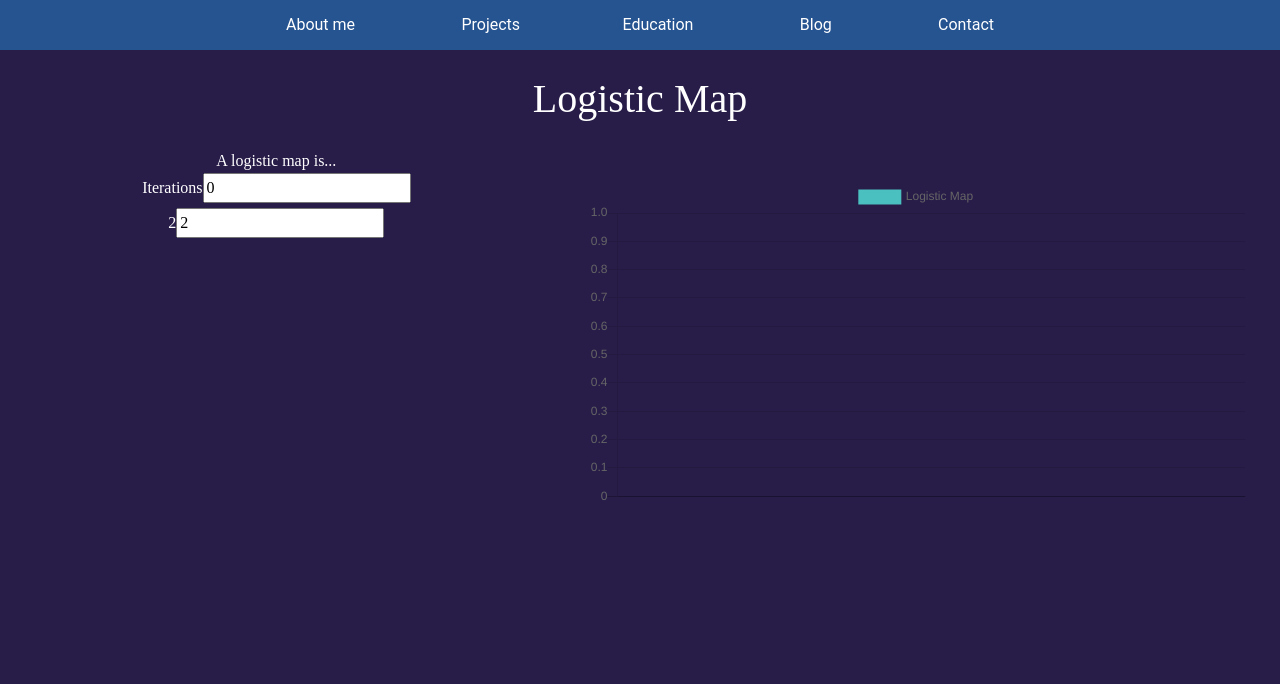
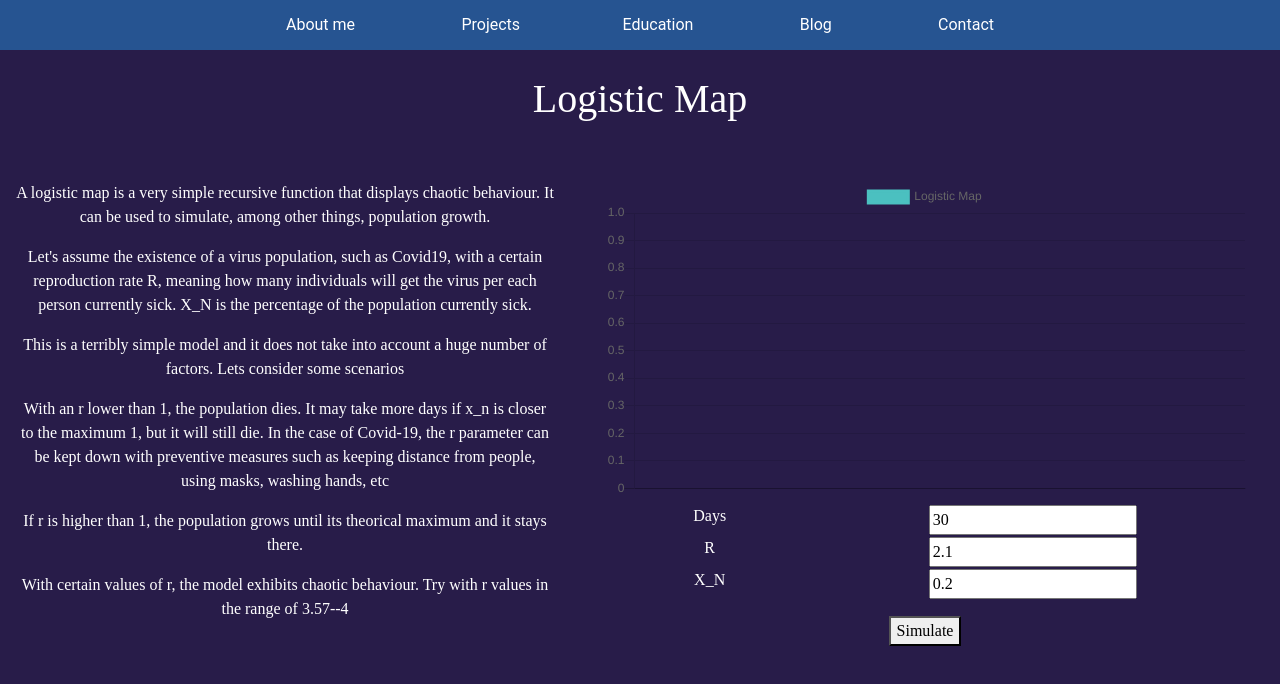
Before and after one commit to AlejandroFNadal/myPortfolio, a React (Create React App) app: page /logisticMap in a window 1280 px wide. Shown: the top 684 px of the page. Built offline with nearby package versions, Linux system fonts and the light colour scheme; what webfontloader would draw is missing.

Commit message:
Logistic Map finish. Merge with master, add to projects

```diff
--- a/src/App.css
+++ b/src/App.css
@@ -336,5 +336,26 @@ h3{
 }
 
 #lm-theory-selection{
+  margin:1em;
   width:50%;
 }
+#lm-definition{
+  margin-top:1em;
+  margin-bottom:1em;
+}
+#lm-parameter-selector form{
+  display:grid;
+ grid-template-columns: 1fr 2fr;
+}
+
+#lm-labels{
+  display:block;
+}
+#lm-inputs input{
+  margin:1px;
+}
+
+#lm-button{
+  margin:auto;
+  margin-top:1em;
+}
--- a/src/components/LogisticMap.js
+++ b/src/components/LogisticMap.js
@@ -4,24 +4,30 @@ import {Line} from 'react-chartjs-2';
 
 
 function genValues(iterations, t, x_n, r,hlogMapArray, xlogMapArray){
+    console.log("Inside genValues")
     if(t < iterations)
     {
+        hlogMapArray.push(x_n)
         t+=1;
         x_n= r*x_n*(1-x_n);
-        console.log(x_n)
         xlogMapArray.push(t)
-        hlogMapArray.push(x_n)
         return genValues(iterations,t,x_n,r,hlogMapArray,xlogMapArray);
     }
+    if(t=== iterations)
+    {
+        console.log("Inside hlogMapArray")
+        console.log(hlogMapArray)
+        return [hlogMapArray, xlogMapArray]
+    }
 
-}
-
+};
 class LogisticMap extends React.Component{
     constructor(props){
         super(props);
         this.state={
-            iteration:0,
-            r:2,
+            iteration:30,
+            r:2.1,
+            x_n:0.2,
             data : {
                 labels: [],
                 datasets:
@@ -51,21 +57,49 @@ class LogisticMap extends React.Component{
         this.node=React.createRef();
         this.handleRChange= this.handleRChange.bind(this);
         this.handleIterationChange=this.handleIterationChange.bind(this);
+        this.handleX_NChange=this.handleX_NChange.bind(this);
+        this.simulate = this.simulate.bind(this);
+        //var values = genValues(this.state.iteration,0,this.state.x_n,this.state.r,this.state.data.datasets[0].data, this.state.data.labels)
+
     }
     handleRChange(event){
+        this.setState({r:event.target.value})
+    };
+    handleIterationChange(event){
+        this.setState({iteration:parseFloat(event.target.value)})
+    };
+    handleX_NChange(event){
+        this.setState({x_n:event.target.value})
+        console.log(this.state.x_n)
+    };
+    simulate(event){
+        console.log("Simulating")
         this.state.data.datasets[0].data=[]
         this.state.data.labels=[]
-
-        this.setState({r:event.target.value})
+        console.log("Before genValues")
+        console.log("r")
         console.log(this.state.r)
-        console.log(this.state.data.datasets[0].data)
-        genValues(this.state.iteration,0,0.7,this.state.r,this.state.data.datasets[0].data, this.state.data.labels)
+        console.log("iteration")
+        console.log(this.state.iteration)
+        console.log("x_n")
+        console.log(this.state.x_n)
+        var values=genValues(this.state.iteration,0,this.state.x_n,this.state.r,this.state.data.datasets[0].data, this.state.data.labels)
+        let key = 0
+        var tempStateData = {...this.state.data}
+        console.log("tempStateData")
+        console.log(tempStateData)
+        console.log("values-0")
+        console.log(values[0])
+        tempStateData.datasets[0].data=values[0]
+        tempStateData.labels=values[1]
+        this.setState({data:tempStateData})
+        /*this.setState(prevState =>({
+            data:{
+                ...prevState.data,
+                datasets:[values[0]]
+            }
+        }))*/
     };
-    handleIterationChange(event){
-        this.state.data.datasets[0].data=[]
-        this.state.data.labels=[]
-        this.setState({iteration:event.target.value})
-    }
 
     render(){
 
@@ -76,20 +110,35 @@ class LogisticMap extends React.Component{
                     <div id="lm-content">
                     <div id="lm-theory-selection">
                         <div id="lm-definition">
-                            A logistic map is...
+                            <p>A logistic map is a very simple recursive function that displays chaotic behaviour. It can be used to simulate, among other things, population growth.</p>
+                            <p>Let's assume the existence of a virus population, such as Covid19, with a certain reproduction rate R, meaning how many individuals will get the virus per each person currently sick. X_N is the percentage of the population currently sick.</p>
+                            <p>This is a terribly simple model and it does not take into account a huge number of factors. Lets consider some scenarios</p>
+                            <p> With an r lower than 1, the population dies. It may take more days if x_n is closer to the maximum 1, but it will still die. In the case of Covid-19, the r parameter can be kept down with preventive measures such as keeping distance from people, using masks, washing hands, etc</p>
+                            <p> If r is higher than 1, the population grows until its theorical maximum and it stays there. </p>
+                            <p> With certain values of r, the model exhibits chaotic behaviour. Try with r values in the range of 3.57--4</p>
                         </div>
+
+                    </div>
+                    <div id="lm-graph">
+                        <Line data={this.state.data}/>
                         <div id="lm-parameter-selector">
                             <form>
-                                <label for="iterations">Iterations</label>
-                                <input type="text" value={this.state.iteration} onChange={this.handleIterationChange}></input><br/>
-                                <label for="r" > {this.state.r}</label>
-                                <input type="text" value={this.state.r} onChange={this.handleRChange}></input>
+                                <div id="lm-labels">
+                                    <label className="lm-form-label" for="iterations">Days</label><br/>
+                                        <label className="lm-form-label" for="r" >R</label><br/>
+                                        <label className="lm-form-label" for="x_n">X_N</label>
+                                    </div>
+                                    <div id="lm-inputs">
+                                        <input type="number" value={this.state.iteration} onChange={this.handleIterationChange}></input><br/>
+                                        <input type="text" value={this.state.r} onChange={this.handleRChange}></input><br/>
+                                        <input type="text" value={this.state.x_n} onChange={this.handleX_NChange}></input>
+                                    </div>
+
                             </form>
                         </div>
-                    </div>
-                   <div id="lm-graph">
-                    <Line data={this.state.data}/>
+                        <button id="lm-button" onClick={this.simulate}>Simulate</button>
                    </div>
+
 
                     </div>
 
```
